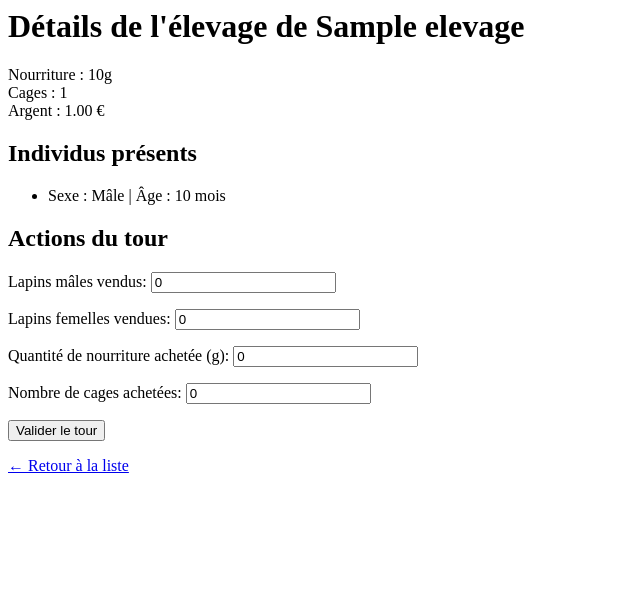
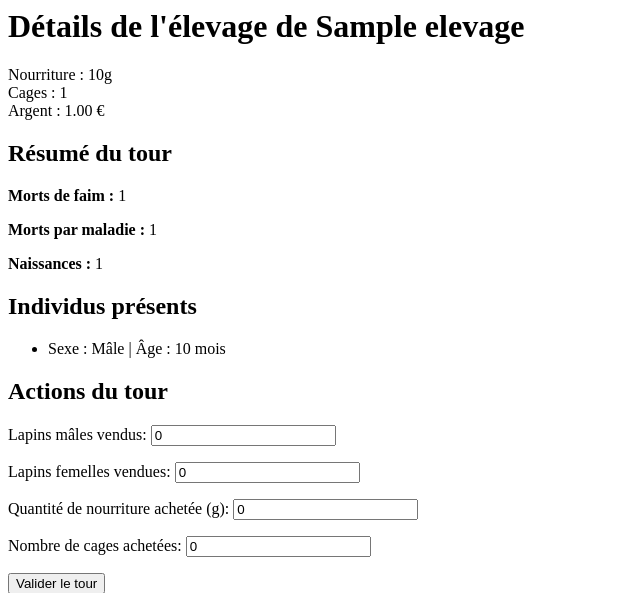
Before and after one commit to maelhnr/elevage-Mael-Honore, a Django app: template elevage/lapin/templates/elevage/elevage.html in a window 1280 px wide. Shown: the top 593 px of the page, without its empty margins (0-640 px from the left). Run offline with Django 4.2, Linux system fonts and the light colour scheme; tables that the repository leaves empty hold one stand-in row (values such as "Sample post"); the template is opened without the code that fills it: values that come from a table or form of the project are taken from there, most other values are stand-ins (such as "Sample title", 1, 10 or a date in 2020).

Commit message:
reglage problemes naissance et morts

```diff
--- a/elevage/lapin/models.py
+++ b/elevage/lapin/models.py
@@ -18,12 +18,12 @@ class Elevage(models.Model):
         regle = Regle.objects.first()  # On suppose qu'il n'y en a qu'une
 
         # Appliquer les achats
-        self.quantite_nourriture += nourriture_achetee
-        self.nombre_cages += cages_achetees
-        self.argent -= nourriture_achetee * regle.prix_nourriture + cages_achetees * regle.prix_cage
+        self.quantite_nourriture += nourriture_achetee or 0
+        self.nombre_cages += cages_achetees or 0
+        self.argent -= (nourriture_achetee or 0) * regle.prix_nourriture + (cages_achetees or 0) * regle.prix_cage
         self.save()
 
-        individus = self.individu_set.filter(etat__in=['P', 'G']) # Tous les vivants
+        individus = self.individus.filter(etat__in=['P', 'G']) # Tous les vivants
 
         morts_faim = []
         morts_maladie = []
@@ -35,7 +35,7 @@ class Elevage(models.Model):
             individu.save()
 
          # Nourriture : calcul de la consommation et mort si pénurie
-        individus = self.individu_set.filter(etat__in=['P', 'G'])
+        individus = self.individus.filter(etat__in=['P', 'G'])
         for individu in individus:
             if individu.age == 1:
                 consommation = 0  # lait maternel
@@ -54,7 +54,7 @@ class Elevage(models.Model):
         self.save()
 
         # Surpopulation
-        vivants = self.individu_set.filter(etat__in=['P', 'G'])
+        vivants = self.individus.filter(etat__in=['P', 'G'])
         adultes_et_jeunes = vivants.exclude(age__in=[0, 1, 2])
 
         if adultes_et_jeunes.count() > self.nombre_cages * regle.seuil_surpopulation:
@@ -65,7 +65,7 @@ class Elevage(models.Model):
                     morts_maladie.append(individu)
 
         # Gestation : accouchement des femelles gravides
-        femelles_gravides = self.individu_set.filter(sexe='F', etat='G')
+        femelles_gravides = self.individus.filter(sexe='F', etat='G')
 
         for femelle in femelles_gravides:
             nb_petits = randint(1, regle.nb_max_par_portee)
@@ -84,20 +84,20 @@ class Elevage(models.Model):
             femelle.save()
 
 
-             # Nouvelle gestation
-            femelles_potentielles = self.individu_set.filter(
-                sexe='F',
-                etat='P',
-                age__gte=regle.age_min_gravide,
-                age__lte=regle.age_max_gravide
-            )
+        # Nouvelle gestation
+        femelles_potentielles = self.individus.filter(
+            sexe='F',
+            etat='P',
+            age__gte=regle.age_min_gravide,
+            age__lte=regle.age_max_gravide
+        )
 
-            nb_males_adultes = self.individu_set.filter(sexe='M', etat='P', age__gte=regle.age_min_gravide).count()
-            if nb_males_adultes > 0:
-                for femelle in femelles_potentielles:
-                    if randint(1, 100) <= 70:  # 70% de chance de tomber enceinte
-                        femelle.etat = 'G'
-                        femelle.save()
+        nb_males_adultes = self.individus.filter(sexe='M', etat='P', age__gte=regle.age_min_gravide).count()
+        if nb_males_adultes > 0:
+           for femelle in femelles_potentielles:
+                if randint(1, 100) <= 70:  # 70% de chance de tomber enceinte
+                    femelle.etat = 'G'
+                    femelle.save()
 
         return {
             'morts_faim': morts_faim,
--- a/elevage/lapin/templates/elevage/elevage.html
+++ b/elevage/lapin/templates/elevage/elevage.html
@@ -5,6 +5,24 @@
     Cages : {{ elevage.nombre_cages }}<br>
     Argent : {{ elevage.argent }} €
 </p>
+
+{% if resultats_tour %}
+    <div class="tour-resultats">
+        <h2>Résumé du tour</h2>
+
+        {% if resultats_tour.morts_faim %}
+            <p><strong>Morts de faim :</strong> {{ resultats_tour.morts_faim|length }}</p>
+        {% endif %}
+
+        {% if resultats_tour.morts_maladie %}
+            <p><strong>Morts par maladie :</strong> {{ resultats_tour.morts_maladie|length }}</p>
+        {% endif %}
+
+        {% if resultats_tour.naissances %}
+            <p><strong>Naissances :</strong> {{ resultats_tour.naissances|length }}</p>
+        {% endif %}
+    </div>
+{% endif %}
 
 <h2>Individus présents</h2>
 <ul>
@@ -26,5 +44,4 @@
     <button type="submit">Valider le tour</button>
 </form>
 
-
 <p><a href="{% url 'liste_elevages' %}">← Retour à la liste</a></p>
--- a/elevage/lapin/views.py
+++ b/elevage/lapin/views.py
@@ -61,7 +61,7 @@ def elevage(request, elevage_id):
 
         # Vérification des ordres
         regle = Regle.objects.first()  # On suppose toujours qu’il n’y en a qu’une
-        cout_total = nourriture_achetee * regle.prix_nourriture + cages_achetees * regle.prix_cage
+        cout_total = (nourriture_achetee or 0) * regle.prix_nourriture + (cages_achetees or 0) * regle.prix_cage
         if vendus_m > nb_males or vendus_f > nb_femelles:
             form.add_error(None, "Vous ne pouvez pas vendre plus de lapins que vous n'en avez.")
         elif cout_total > elevage.argent:
```
